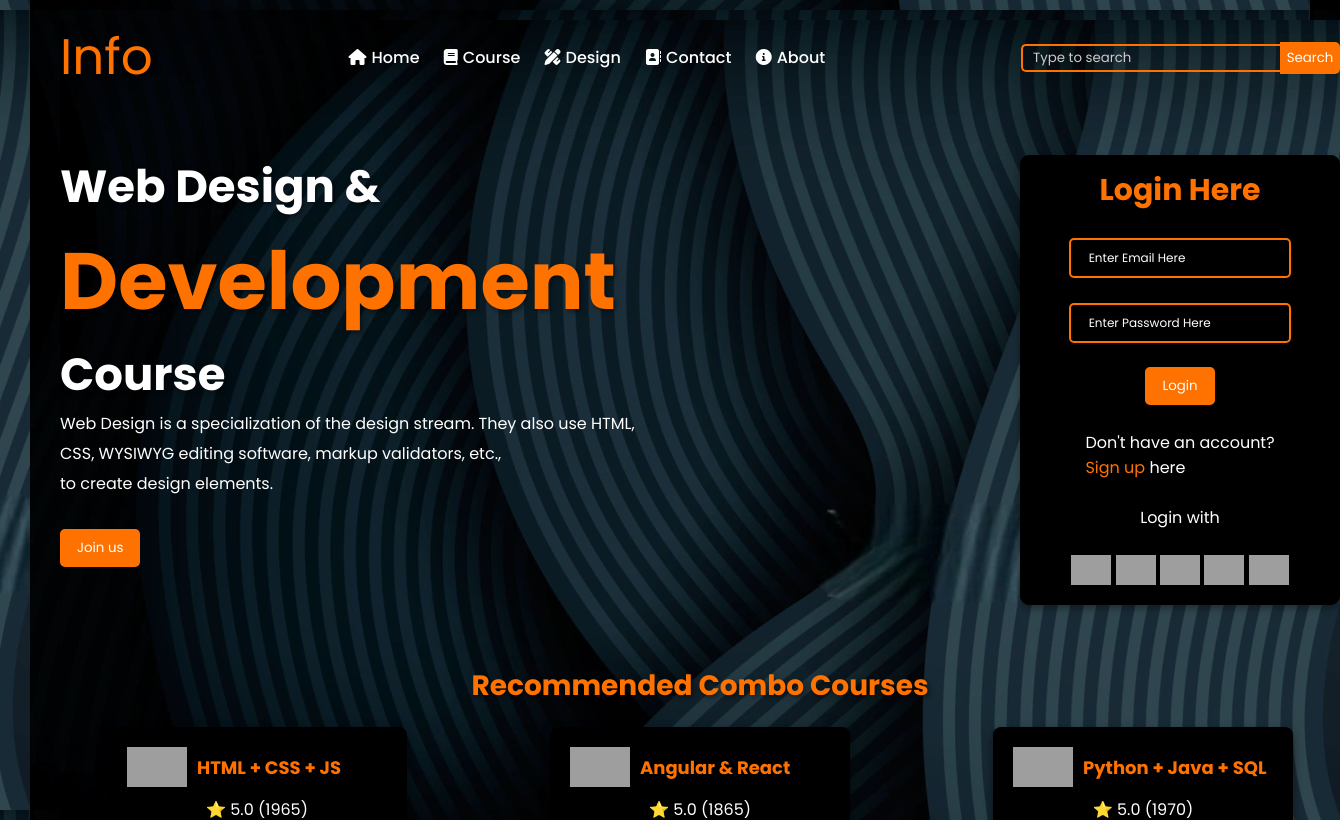
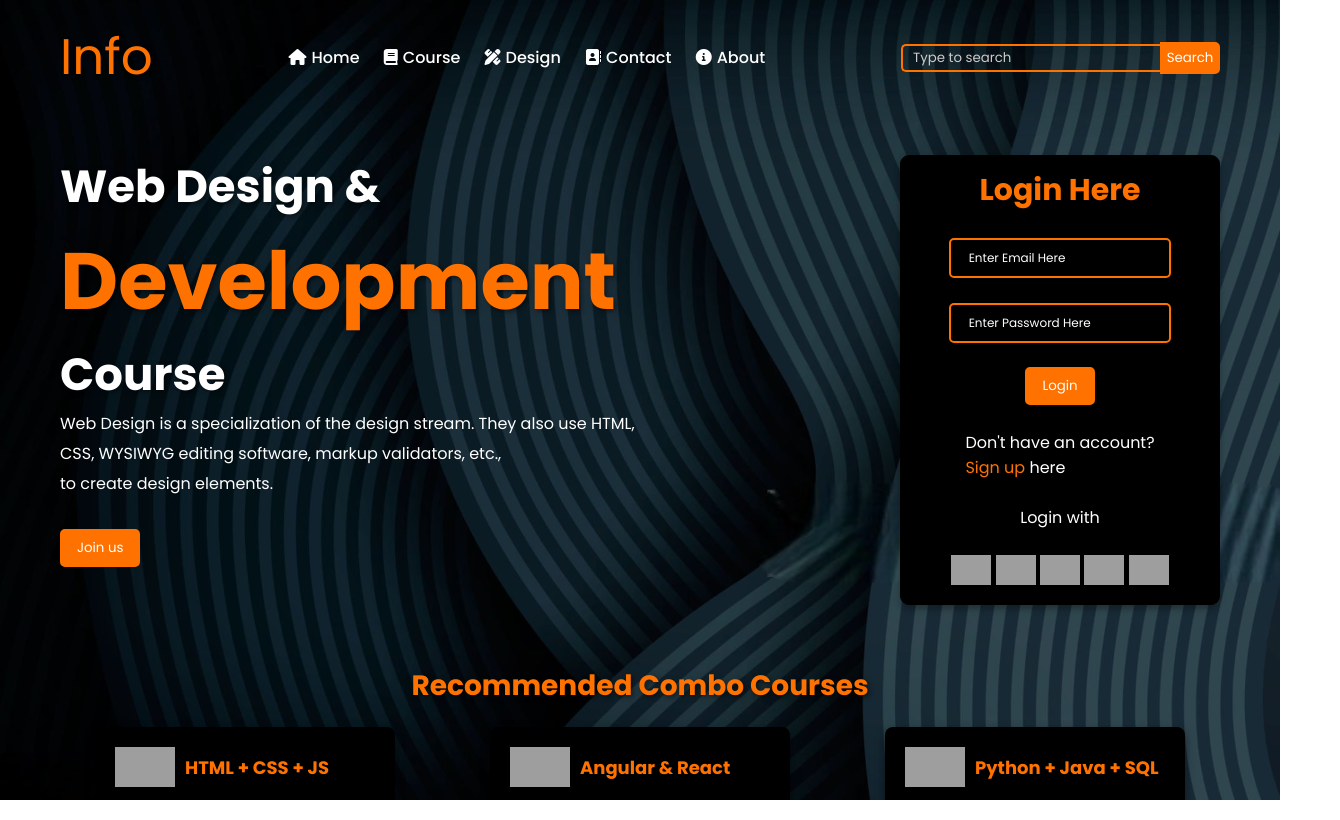
Before and after one commit to Ramsu6059/Info-Website, a plain HTML site: page index.html in a window 1280 px wide. Shown: the whole page, 1340 px wide, since content can reach past the window. Drawn offline with Linux system fonts and the light colour scheme; grey boxes are pictures that could not be loaded.

Commit message:
Update style.css

```diff
--- a/style.css
+++ b/style.css
@@ -14,9 +14,9 @@ html,body{
     background-attachment: fixed;
     background-position: center;
     padding: 0;
-    margin-top: 10px;
-    margin-left: 30px;
-    margin-right: 30px;
+    padding-top: 10px;
+    padding-left: 30px;
+    padding-right: 30px;
 }
 .headernav{
     display: flex;
```
